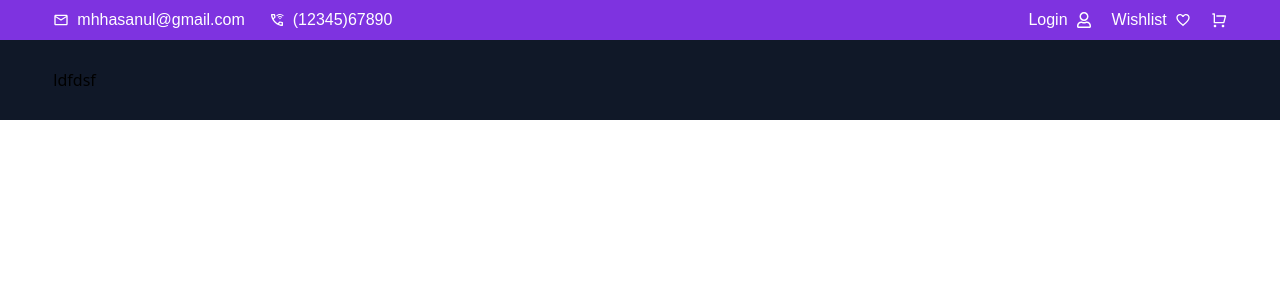
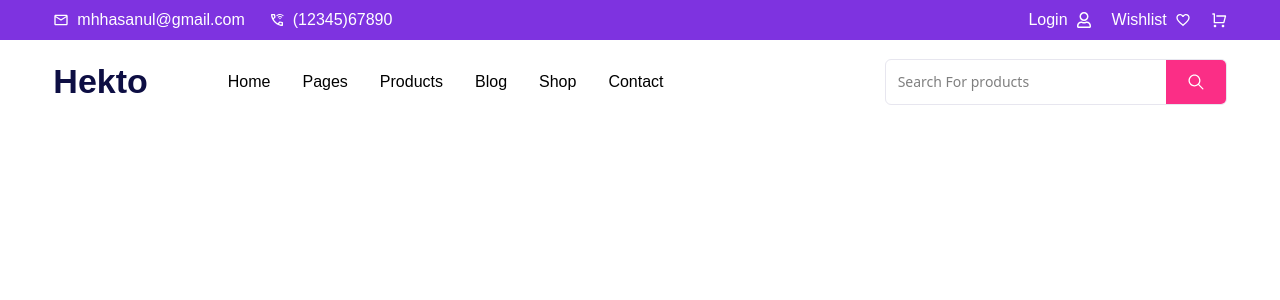
Before and after one commit to khaled6013/E-commerce--M-, a React (Vite) app: page / in a window 1280 px wide. Shown: the top 300 px of the page. Built offline with nearby package versions, Linux system fonts and the light colour scheme.

Commit message:
navbar done

```diff
--- a/package.json
+++ b/package.json
@@ -14,6 +14,7 @@
     "react": "^19.2.0",
     "react-dom": "^19.2.0",
     "react-icons": "^5.5.0",
+    "react-router-dom": "^7.11.0",
     "tailwindcss": "^4.1.18"
   },
   "devDependencies": {
--- a/src/components/Navbar.jsx
+++ b/src/components/Navbar.jsx
@@ -1,18 +1,74 @@
-import React from 'react'
+import React, { useState } from 'react';
+import { IoIosSearch } from "react-icons/io";
+import { HiOutlineMenuAlt3 } from "react-icons/hi";
+import { RxCross2 } from "react-icons/rx";
 
 const Navbar = () => {
-    let menu = ['Home', 'Products', 'About', 'Contact'];
-  return (
-    <>
-     <nav className='lg:py-7 py-5 bg-gray-900'>
-        <div className="lg:w-11/12 w-10/12 mx-auto">
-           <div className="">
-              <h1>ldfdsf</h1>
-           </div>
-        </div>
-     </nav>
-    </>
-  )
+    let menu = ['Home', 'Pages', 'Products', 'Blog', 'Shop', 'Contact'];
+    const [showMenu, setShowMenu] = useState(false);
+
+    return (
+        <nav className='py-4 bg-white'>
+            <div className="lg:w-11/12 w-10/12 mx-auto relative">
+                <div className="flex justify-between items-center">
+
+                    <div className="flex items-center gap-x-20">
+                        <div>
+                            <h2 className='font-josefin text-[34px] text-[#0D0E43] font-bold'>Hekto</h2>
+                        </div>
+                        <div className="hidden lg:flex items-center gap-x-8">
+                            {menu.map((item, index) => (
+                                <div key={index} className='group flex items-center gap-1 cursor-pointer font-josefin text-[16px] hover:text-[#FB2E86] transition-all duration-300'>
+                                   <li className={`list-none`}>
+                                        {item}
+                                   </li>
+                                </div>
+                            ))}
+                        </div>
+                    </div>
+
+                    <div className="hidden sm:flex items-center border border-[#E7E6EF] rounded-md overflow-hidden">
+                        <input
+                            type="text"
+                            className="w-70 px-3 py-2 outline-none text-[14px]"
+                            placeholder="Search For products"
+                        />
+                        <button className="bg-[#FB2E86] px-5 py-3 flex justify-center items-center hover:bg-[#F94C9B] transition-all">
+                             <IoIosSearch className="text-white text-xl"/>
+                        </button>
+                    </div>
+                    <div className="lg:hidden flex items-center gap-4">
+                        <button onClick={() => setShowMenu(!showMenu)} className="text-3xl text-[#0D0E43]">
+                           {showMenu ? <RxCross2/> : <HiOutlineMenuAlt3 />}
+                        </button>
+                    </div>
+                </div>
+
+                {showMenu && (
+                    <div className="lg:hidden absolute top-full left-0 w-full bg-white shadow-lg z-50 flex flex-col px-6 py-6 gap-4 border-t border-gray-200 mt-2 rounded-b-lg">
+                         {menu.map((item, index) => (
+                             <div key={index} className='flex items-center gap-1 cursor-pointer hover:text-[#FB2E86] transition-colors'>
+                                <li className={`list-none text-[16px] font-josefin`}>
+                                     {item}
+                                </li>
+
+                             </div>
+                         ))}
+                         <div className="sm:hidden flex items-center border border-[#E7E6EF] rounded-md overflow-hidden mt-2">
+                            <input
+                                type="text"
+                                className="w-full px-3 py-2 outline-none text-[14px]"
+                                placeholder="Search..."
+                            />
+                            <button className="bg-[#FB2E86] px-4 py-2 flex justify-center items-center">
+                                    <IoIosSearch className="text-white text-lg"/>
+                            </button>
+                        </div>
+                    </div>
+                )}
+            </div>
+        </nav>
+    )
 }
 
 export default Navbar
```
Also changed, not shown: 1 other file (tests, documents, lock files or other folders).
